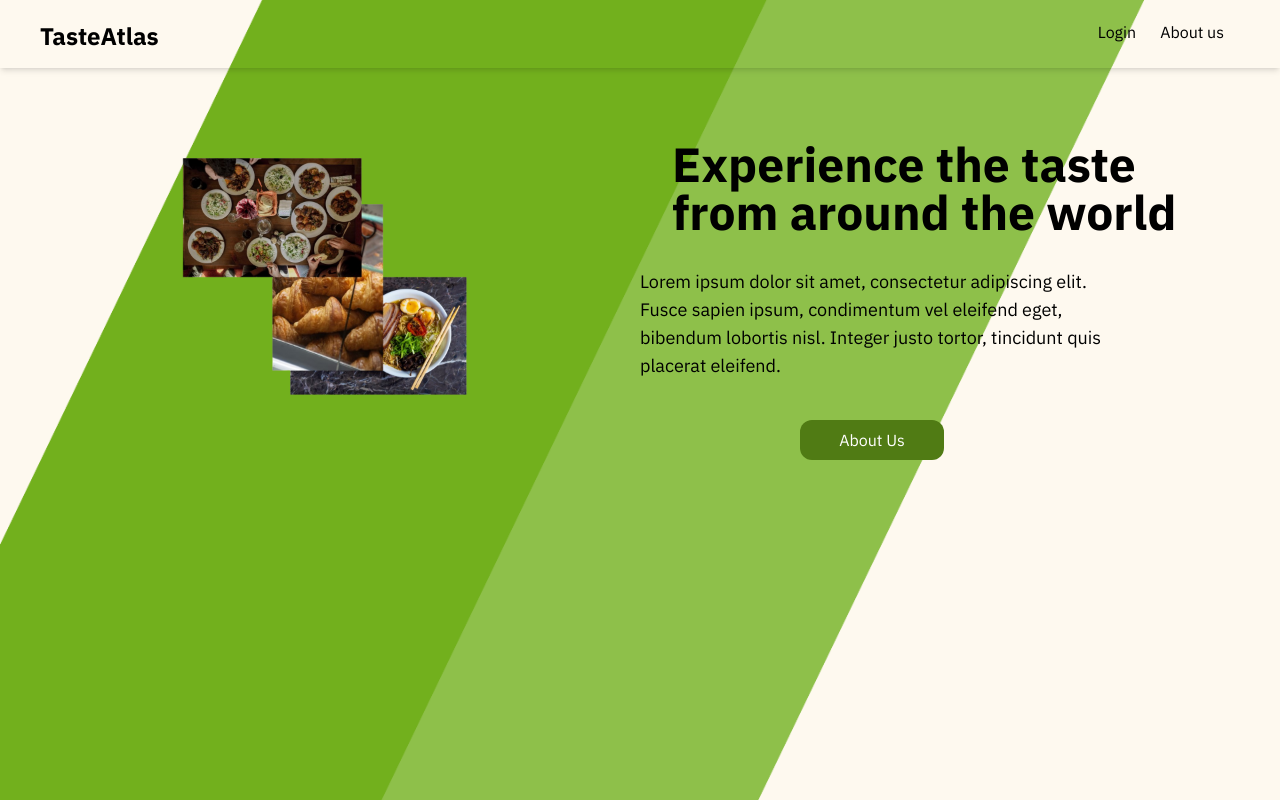
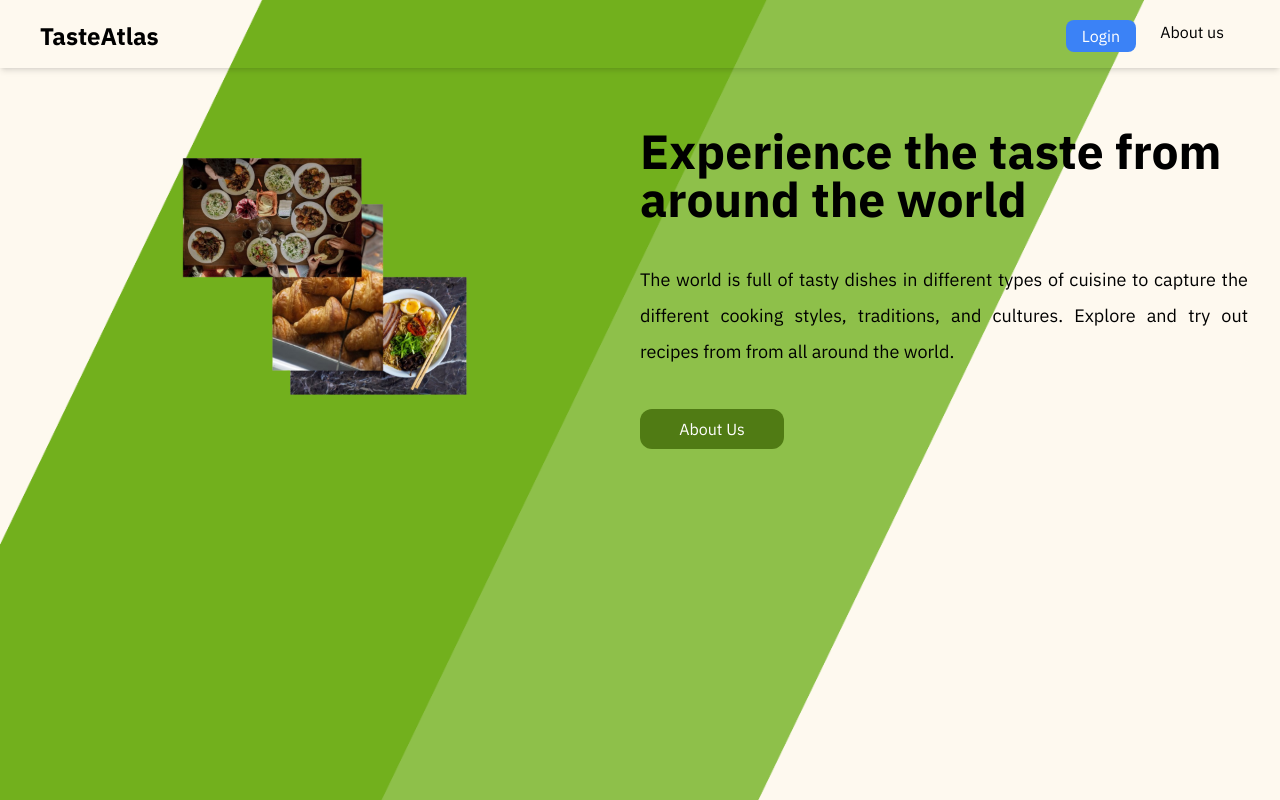
Before and after one commit to SafeTorpedo/TasteAtlas, a React (Vite) app in the folder client/: page / in a window 1280 px wide. Shown: the top 800 px of the page. Built offline with nearby package versions, Linux system fonts and the light colour scheme.

Commit message:
landing page description update

```diff
--- a/client/src/components/Hero.jsx
+++ b/client/src/components/Hero.jsx
@@ -5,20 +5,17 @@ const Hero = () => {
     return (
         // <div className=" p-6 md:columns-2 ">
         <div className="flex mt-10">
-            <img src={food} alt="food" className="w-1/2 h-full" />
-            <div className="">
-                <h1 className="text-5xl text-left justify-center p-8 font-bold">
+            <img src={food} alt="food" className="w-1/2" />
+            <div className="flex flex-col gap-5 justify-evenly">
+                <h1 className="text-5xl text-left text-left font-bold pr-3">
                 Experience the taste from around the world
                 </h1>
-                <p className="text-lg w-3/4">
-                    Lorem ipsum dolor sit amet, consectetur adipiscing elit.
-                    Fusce sapien ipsum, condimentum vel eleifend eget, bibendum
-                    lobortis nisl. Integer justo tortor, tincidunt quis placerat
-                    eleifend.
+                <p className="text-lg leading-9 text-justify pr-8">
+                The world is full of tasty dishes in different types of cuisine to capture the different cooking styles, traditions, and cultures. Explore and try out recipes from from all around the world.
                 </p>
                 {/* make a sign up button at the  */}
-
-                <button className="bg-[#507b14] text-white mt-10 ml-40  px-6 py-2 text-center rounded-xl w-36">
+                {/* mt-10 ml-40  px-6 py-2 */}
+                <button className="bg-[#507b14] text-white  text-center rounded-xl w-36 px-6 py-2 ">
                     About Us
                 </button>
             </div>
--- a/client/src/components/Navbar.jsx
+++ b/client/src/components/Navbar.jsx
@@ -10,7 +10,7 @@ const Navbar = (props) => {
         setNav(!nav);
     };
     const { isAuthenticated, loginWithRedirect, logout, user } = useAuth0();
-    // console.log(user);
+    console.log(user);
     return (
         <nav className="py-4 px-10 flex bg-inherit justify-between shadow-md">
             <span className=" mt-1 text-2xl font-bold cursor-pointer">
@@ -20,8 +20,9 @@ const Navbar = (props) => {
                 <div className="px-5">
                     {isAuthenticated ? (
                         <li className="mr-1">
+                            <p className="inline pr-5">Welcome {user.given_name}</p>
                             <button
-                            className="bg-[#FF0000] px-4 py-1 rounded-lg text-white"
+                                className="bg-[#FF0000] px-4 py-1 rounded-lg text-white"
                                 onClick={() =>
                                     logout({ returnTo: window.location.origin })
                                 }
@@ -32,6 +33,7 @@ const Navbar = (props) => {
                     ) : (
                         <li className="mt-1 mr-1">
                             <button
+                                className="bg-blue-500 px-4 py-1 rounded-lg text-white"
                                 onClick={() =>
                                     loginWithRedirect({
                                         redirect_uri:
```
Also changed, not shown: 1 other file (tests, documents, lock files or other folders).
